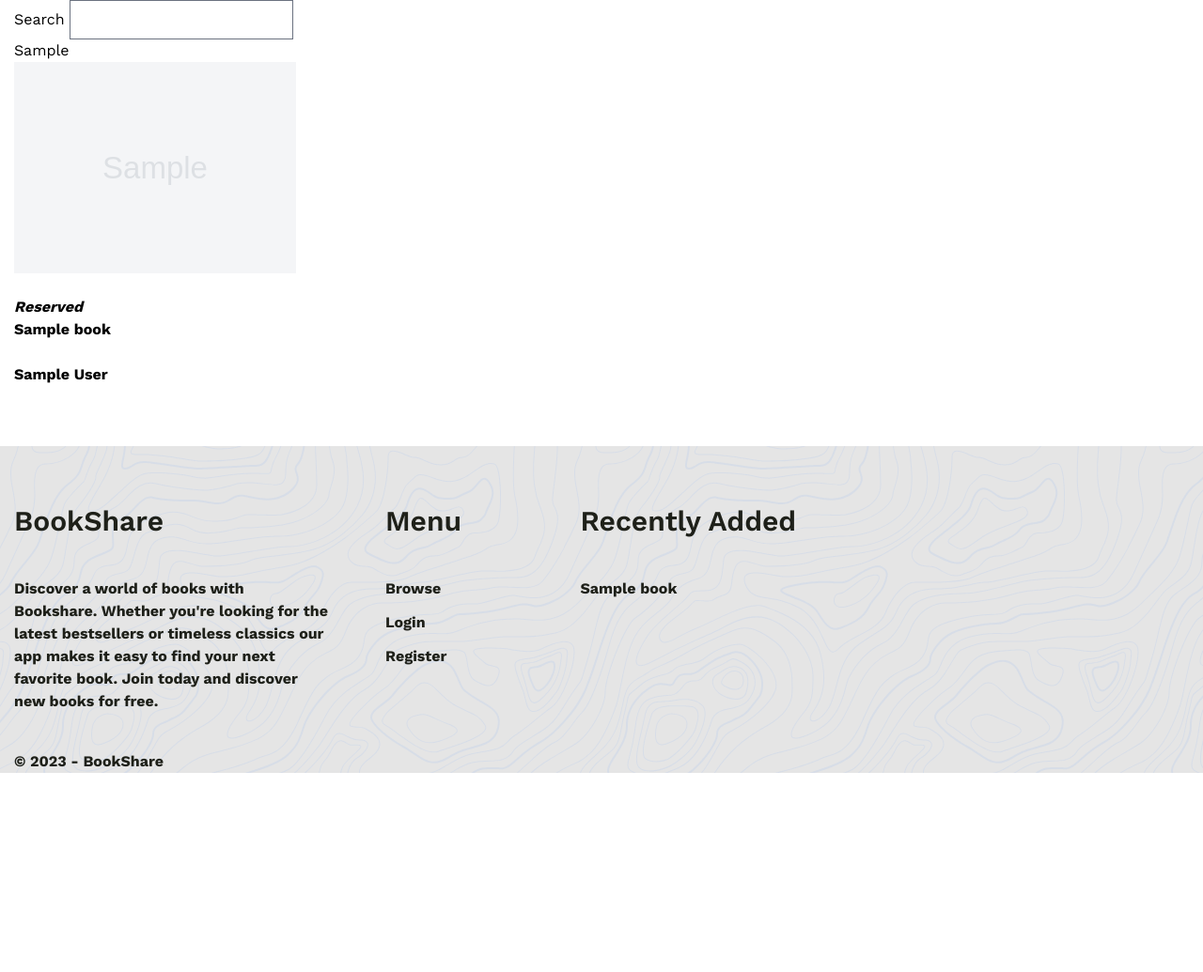
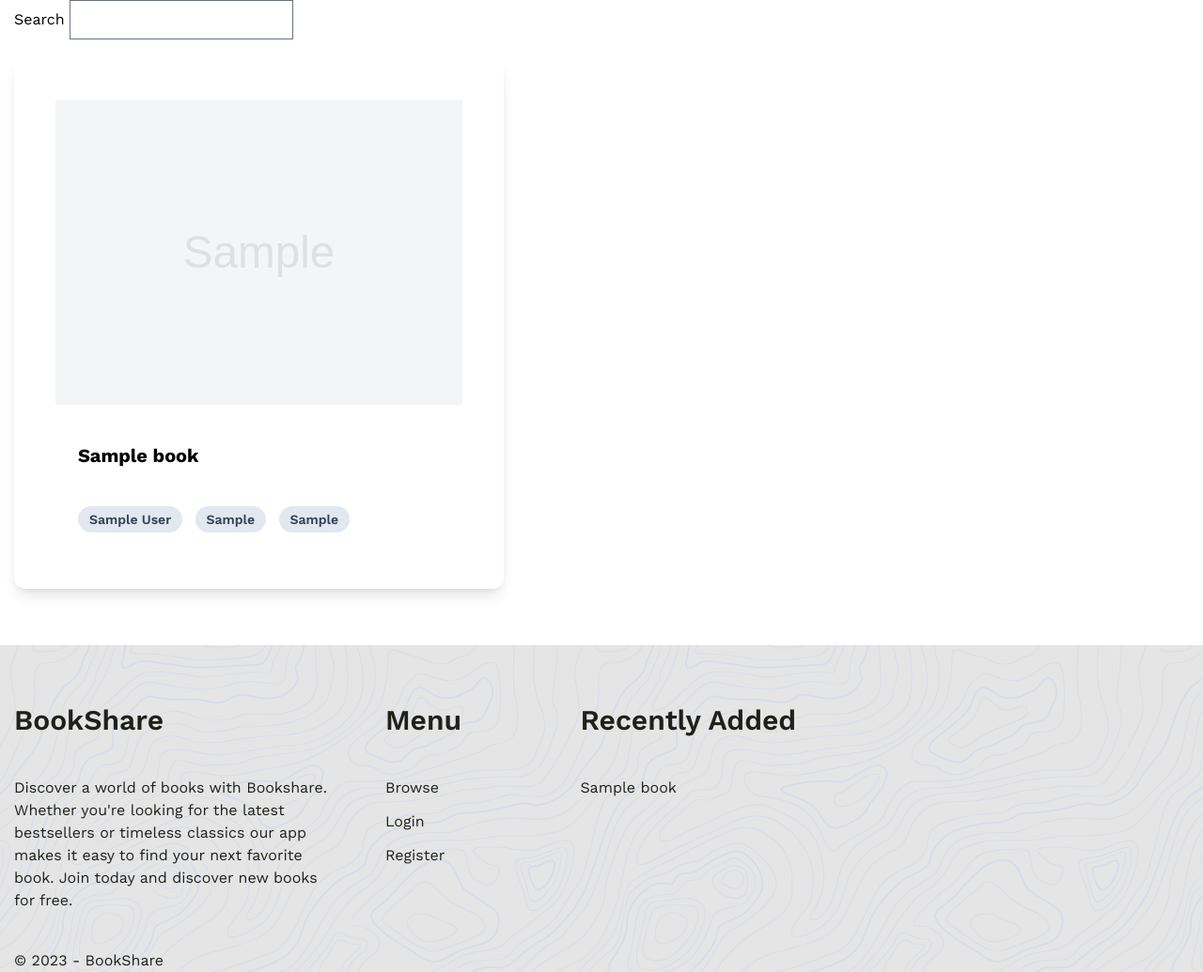
Before and after one commit to Euan-Lang/book_share, a Django app: page / in a window 1280 px wide. Shown: the part 120-1155 px from the top of the page at 94% size. Before the commit the page ends 943 px from the top, so only its background shows below. Run offline with Django 3.2, Linux system fonts and the light colour scheme; tables that the repository leaves empty hold one stand-in row (values such as "Sample post"); grey boxes marked "Sample" are stand-in pictures.

Commit message:
added basic css to browse

```diff
--- a/static/css/build.css
+++ b/static/css/build.css
@@ -838,6 +838,10 @@ footer {
   margin-bottom: 2.75rem;
 }
 
+.mb-2 {
+  margin-bottom: 0.5rem;
+}
+
 .mb-5 {
   margin-bottom: 1.25rem;
 }
@@ -846,12 +850,20 @@ footer {
   margin-bottom: 1.5rem;
 }
 
+.mr-2 {
+  margin-right: 0.5rem;
+}
+
 .box-border {
   box-sizing: border-box;
 }
 
 .block {
   display: block;
+}
+
+.inline-block {
+  display: inline-block;
 }
 
 .inline {
@@ -942,6 +954,10 @@ footer {
   overflow: hidden;
 }
 
+.rounded-full {
+  border-radius: 9999px;
+}
+
 .rounded-md {
   border-radius: 0.375rem;
 }
@@ -960,6 +976,11 @@ footer {
   background-color: rgb(229 229 229 / var(--tw-bg-opacity));
 }
 
+.bg-slate-200 {
+  --tw-bg-opacity: 1;
+  background-color: rgb(226 232 240 / var(--tw-bg-opacity));
+}
+
 .p-11 {
   padding: 2.75rem;
 }
@@ -972,9 +993,29 @@ footer {
   padding: 15px;
 }
 
+.px-3 {
+  padding-left: 0.75rem;
+  padding-right: 0.75rem;
+}
+
+.px-6 {
+  padding-left: 1.5rem;
+  padding-right: 1.5rem;
+}
+
+.py-1 {
+  padding-top: 0.25rem;
+  padding-bottom: 0.25rem;
+}
+
 .py-10 {
   padding-top: 2.5rem;
   padding-bottom: 2.5rem;
+}
+
+.py-4 {
+  padding-top: 1rem;
+  padding-bottom: 1rem;
 }
 
 .py-\[15px\] {
@@ -984,6 +1025,14 @@ footer {
 
 .pb-10 {
   padding-bottom: 2.5rem;
+}
+
+.pb-2 {
+  padding-bottom: 0.5rem;
+}
+
+.pt-4 {
+  padding-top: 1rem;
 }
 
 .text-center {
@@ -1008,6 +1057,15 @@ footer {
 .text-sm {
   font-size: 0.875rem;
   line-height: 1.25rem;
+}
+
+.text-xl {
+  font-size: 1.25rem;
+  line-height: 1.75rem;
+}
+
+.font-bold {
+  font-weight: 700;
 }
 
 .font-medium {
--- a/templates/bookShare/browse.html
+++ b/templates/bookShare/browse.html
@@ -19,28 +19,27 @@
     <div id="search_sidebar">
 
     </div>
-    <div id = "results_pane">
+    <div id = "results_pane" class="" >
         {% if results %}
             {% for result in results %}
-                <div class="book_result">
-                    <div class="genre_bar">
-                        <p class="genre">{{ result.genre }}</p>
-                    </div>
+                <div class="w-5/12 shadow-lg rounded-xl p-11 my-5 ">
                     <a href = "{% url 'bookShare:book_info' result.book_id %}">
                     {% if result.cover_image %}
-                        <img {% if result.is_reserved == True %} class = "opacity-25" {% else %} class="opacity-100" {%endif%} src = "{{ result.cover_image.url }}" alt = "{{ result.title}} by {{ result.author }}" height = "400px" width = "300px"/><br/>
-                    {% else %}
-                        <img {% if result.is_reserved == True %} class = "opacity-25" {% else %} class="opacity-100" {%endif%} src = "{% static 'images/default_book.jpg' %}" alt = "{{ result.title}} by {{ result.author }}" height = "400px" width = "300px" /><br/>
-                    {% endif %}
-
-                    {% if result.is_reserved == True %}
-                    <b><i>Reserved</i><b>
-                    {% endif %}
-
+                            <img {% if result.is_reserved == True %} class = "w-full opacity-25" {% else %} class="w-full opacity-100" {%endif%} src = "{{ result.cover_image.url }}" alt = "{{ result.title}} by {{ result.author }}" height = "400px" width = "300px"/><br/>
+                        {% else %}
+                            <img {% if result.is_reserved == True %} class = "w-full opacity-25" {% else %} class="w-full opacity-100" {%endif%} src = "{% static 'images/default_book.jpg' %}" alt = "{{ result.title}} by {{ result.author }}" height = "400px" width = "300px" /><br/>
+                        {% endif %}
                     </a>
-
-                    <h2><a href = "{% url 'bookShare:book_info' result.book_id %}">{{ result.title }}</a></h2><br/>
-                    <h4>{{ result.author }}</h4><br/>
+                    <div class="px-6 py-4">
+                        <div class="font-bold text-xl mb-2">
+                            <h2><a href = "{% url 'bookShare:book_info' result.book_id %}">{{ result.title }}</a></h2>
+                        </div>
+                    </div>
+                    <div class="px-6 pt-4 pb-2">
+                        <span class="inline-block bg-slate-200 rounded-full px-3 py-1 text-sm font-semibold text-slate-700 mr-2 mb-2">{{result.author}}</span>
+                        <span class="inline-block bg-slate-200 rounded-full px-3 py-1 text-sm font-semibold text-slate-700 mr-2 mb-2">{{result.genre}}</span>
+                        <span class="inline-block bg-slate-200 rounded-full px-3 py-1 text-sm font-semibold text-slate-700 mr-2 mb-2">{{result.publisher}}</span>
+                    </div>
                 </div>
             {% endfor %}
         {% else %}
```
Also changed, not shown: bookShare/migrations/0024_auto_20230321_1109.py (added).
